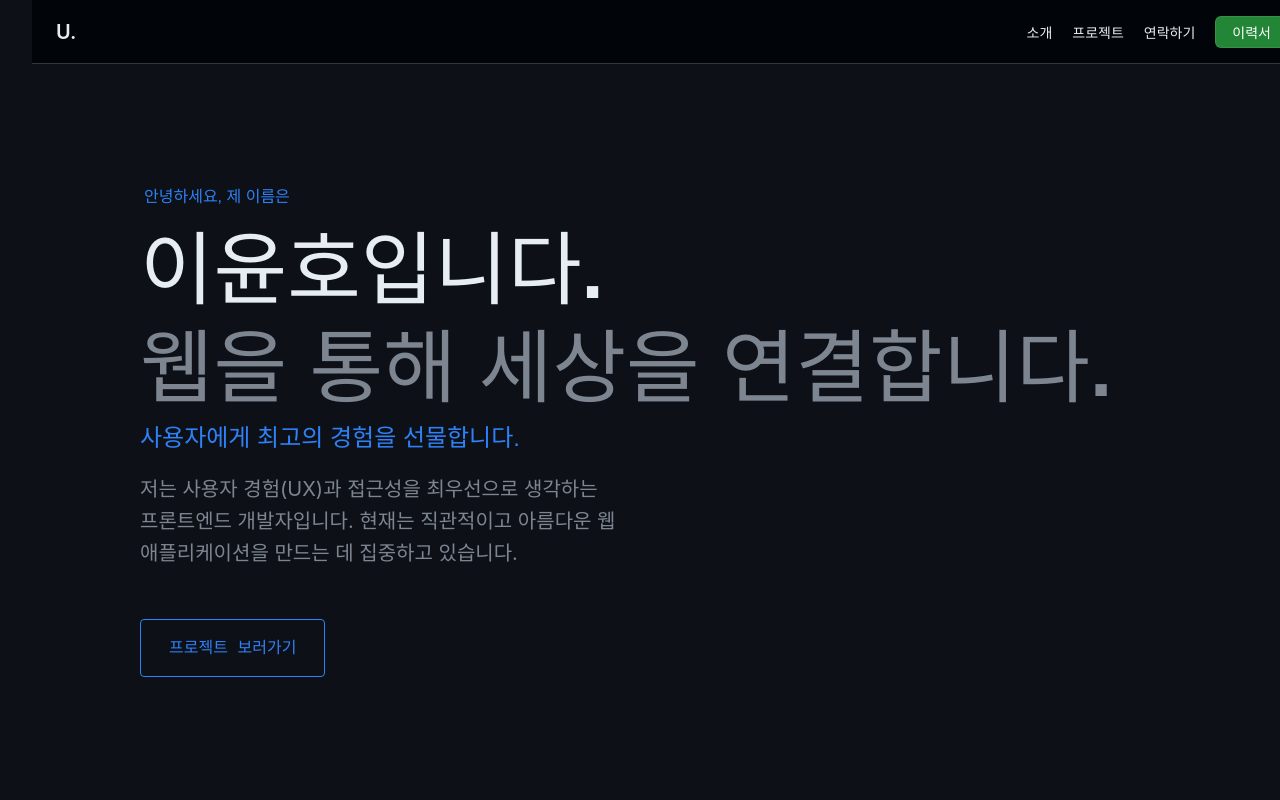
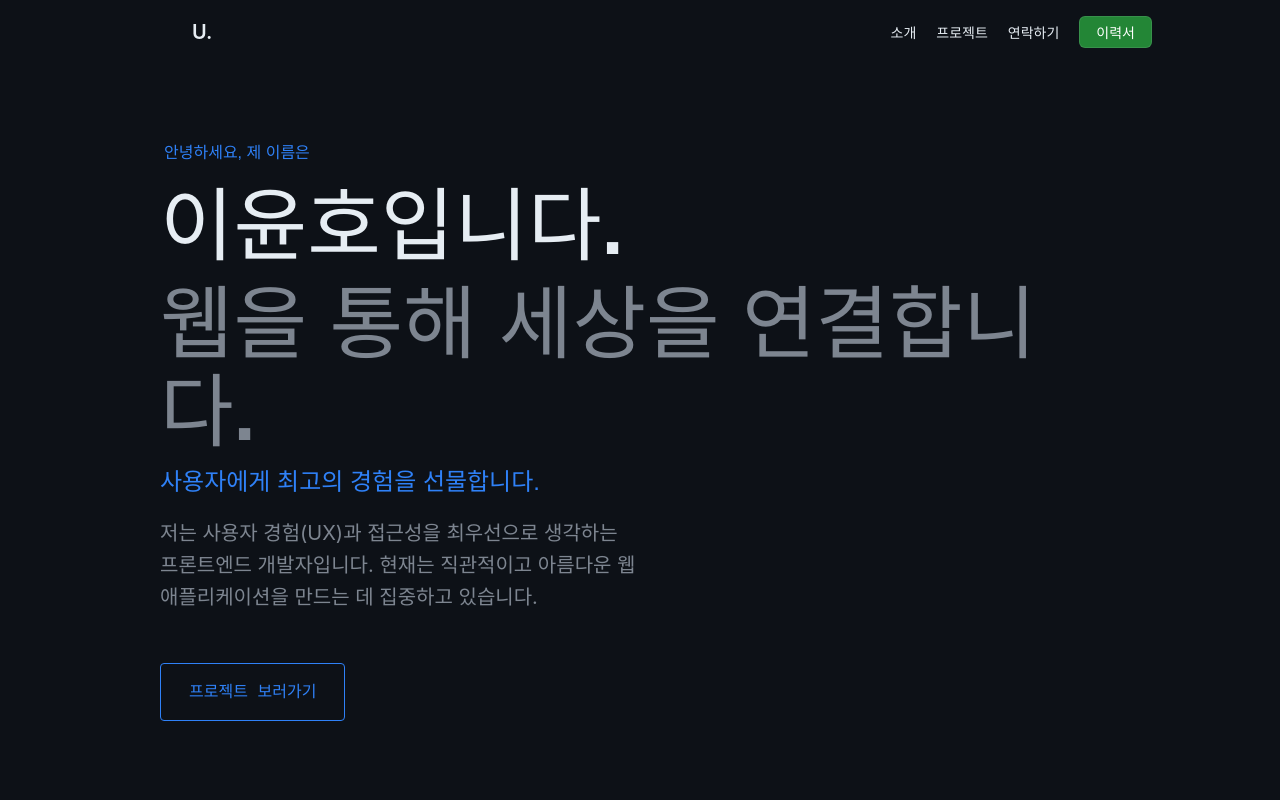
Before and after one commit to FireUknow/Portfolio, a React (Vite) app: page / in a window 1280 px wide. Shown: the top 800 px of the page. Built offline with nearby package versions, Linux system fonts and the light colour scheme; a web font is replaced by a local one.

Commit message:
fix: Align Navbar width and color with Hero section

```diff
--- a/src/components/Hero.css
+++ b/src/components/Hero.css
@@ -3,7 +3,8 @@
     justify-content: flex-start;
     align-items: center;
     min-height: 100vh;
-    padding: 0;
+    padding: 0 20px;
+    /* Consistent side padding */
     max-width: 1000px;
     margin: 0 auto;
 }
--- a/src/components/Navbar.css
+++ b/src/components/Navbar.css
@@ -3,18 +3,21 @@
     top: 0;
     width: 100%;
     height: var(--nav-height);
-    background-color: var(--bg-secondary);
+    background-color: transparent;
+    /* Transparent at top */
     z-index: 100;
     transition: var(--transition);
-    border-bottom: 1px solid var(--border-default);
+    border-bottom: 1px solid transparent;
+    /* No border at top */
     display: flex;
     align-items: center;
 }
 
 .navbar.scrolled {
-    /* GitHub style is consistent, but we can keep subtle shadow */
-    background-color: rgba(1, 4, 9, 0.9);
+    background-color: rgba(13, 17, 23, 0.9);
+    /* Match bg-primary with opacity */
     backdrop-filter: blur(10px);
+    border-bottom: 1px solid var(--border-default);
 }
 
 .nav-container {
@@ -22,10 +25,11 @@
     justify-content: space-between;
     align-items: center;
     width: 100%;
-    max-width: 1280px;
+    max-width: 1000px;
+    /* Match Hero width */
     margin: 0 auto;
-    padding: 0 24px;
-    /* GitHub default padding */
+    padding: 0 20px;
+    /* Match Hero padding */
 }
 
 .logo {
```
